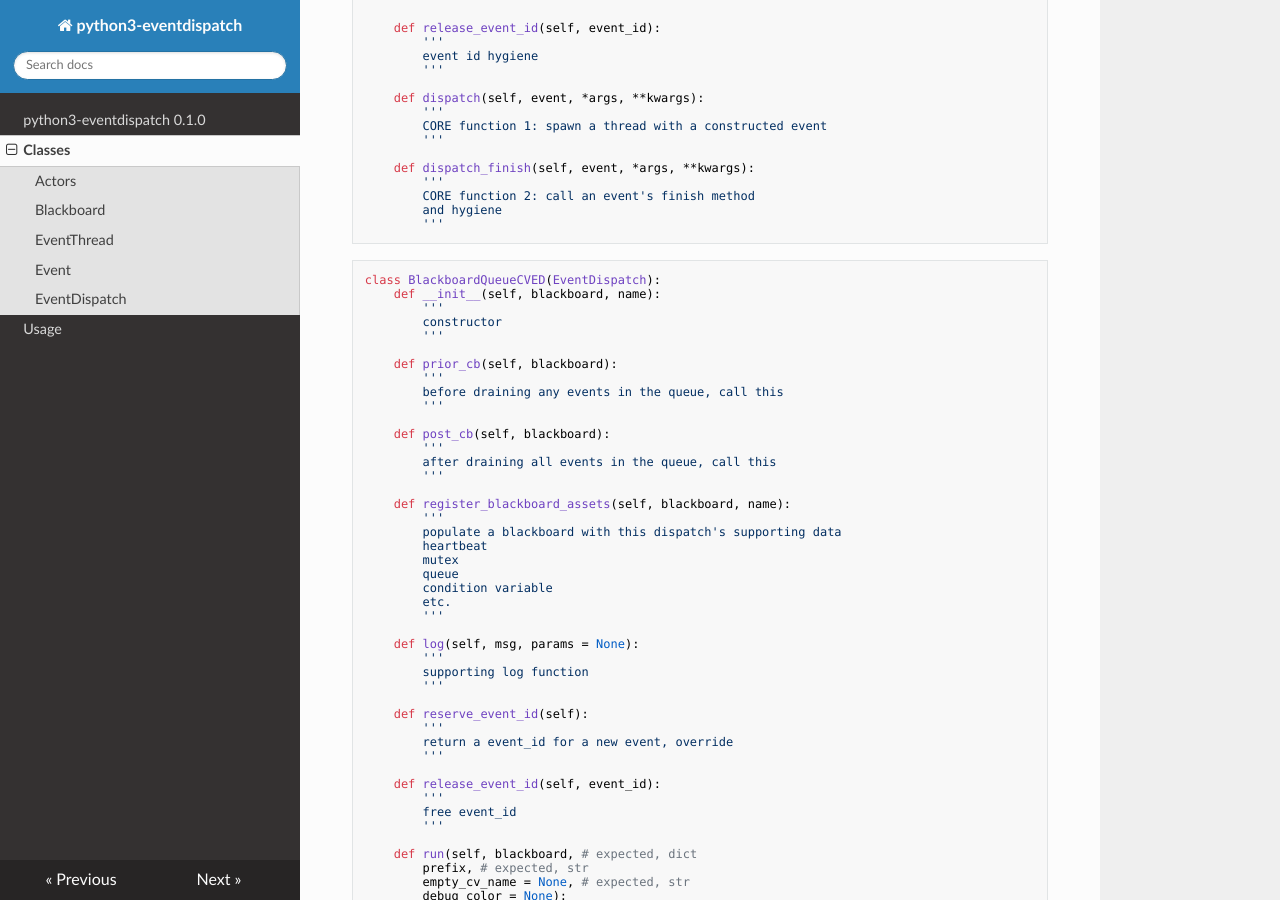
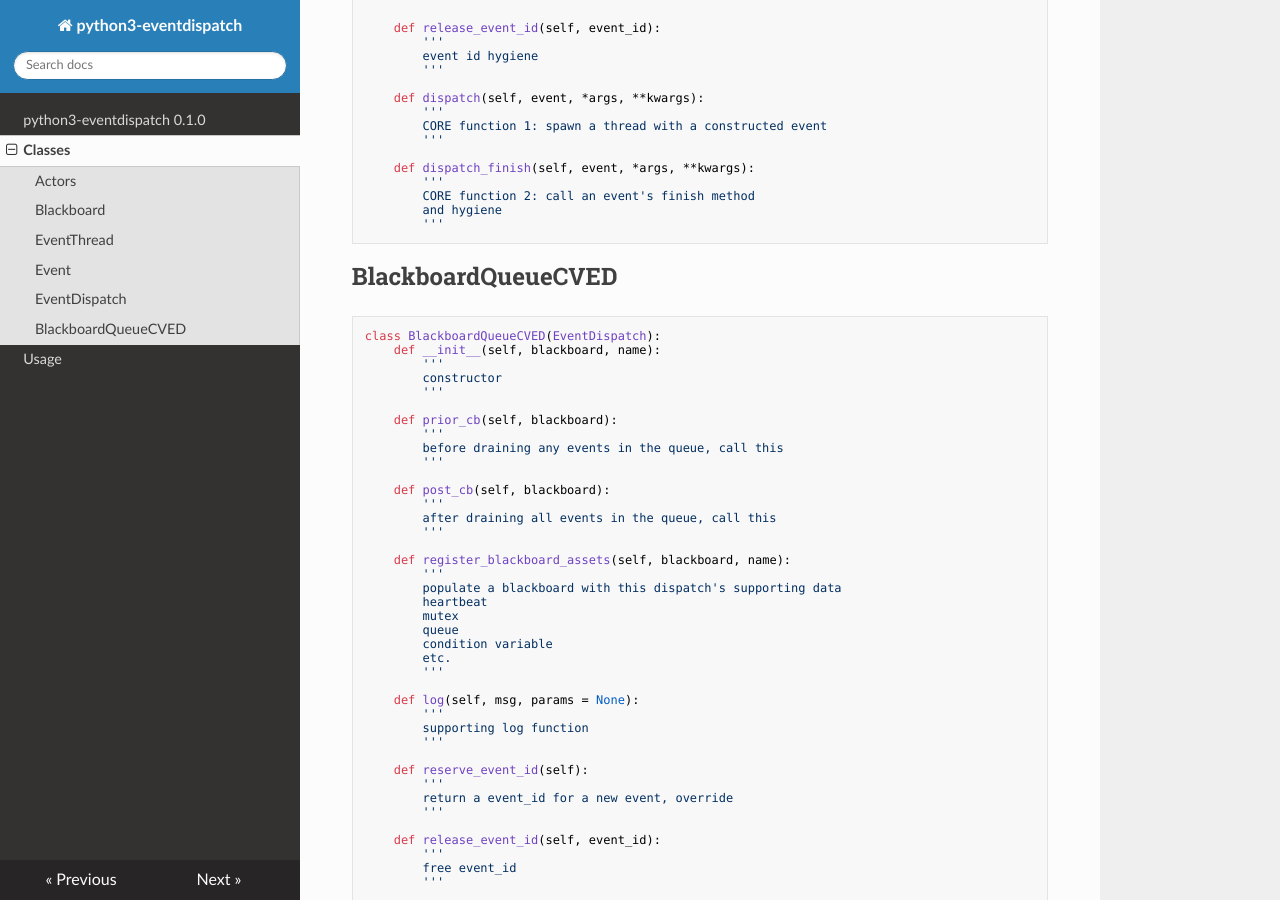
Before and after one commit to cyan-at/eventdispatch, an MkDocs documentation site: the page built from docs/classes.md, in a window 1280 px wide and 900 px high, scrolled down 2102 px. Built offline with MkDocs 1.6.1, drawn with Linux system fonts in a browser that asks for light colours; nearby versions of some CDN libraries.

Commit message:
doc update

````diff
--- a/docs/classes.md
+++ b/docs/classes.md
@@ -141,6 +141,7 @@ class EventDispatch(object):
         '''
 ```
 
+## BlackboardQueueCVED
 
 ```python
 class BlackboardQueueCVED(EventDispatch):
````
